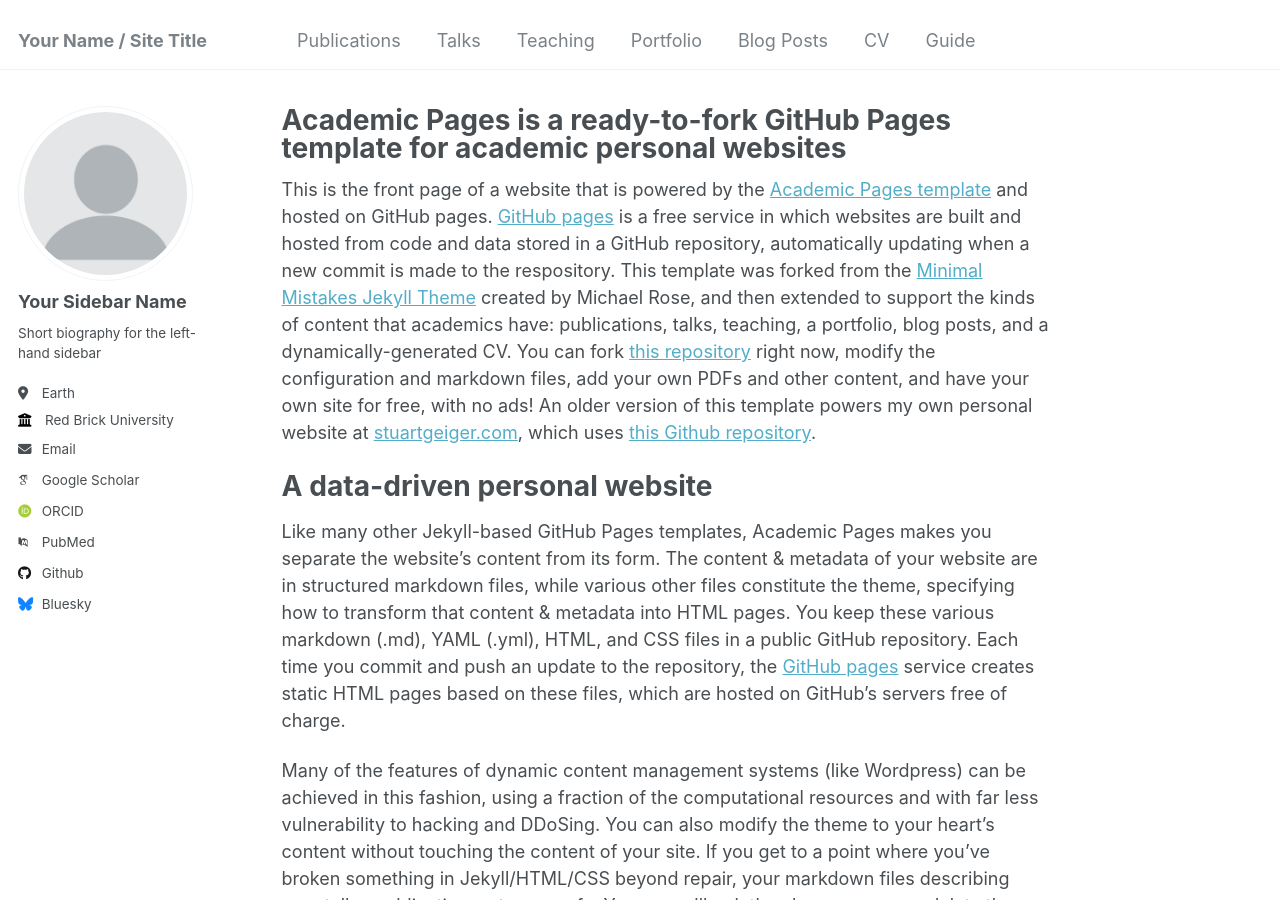
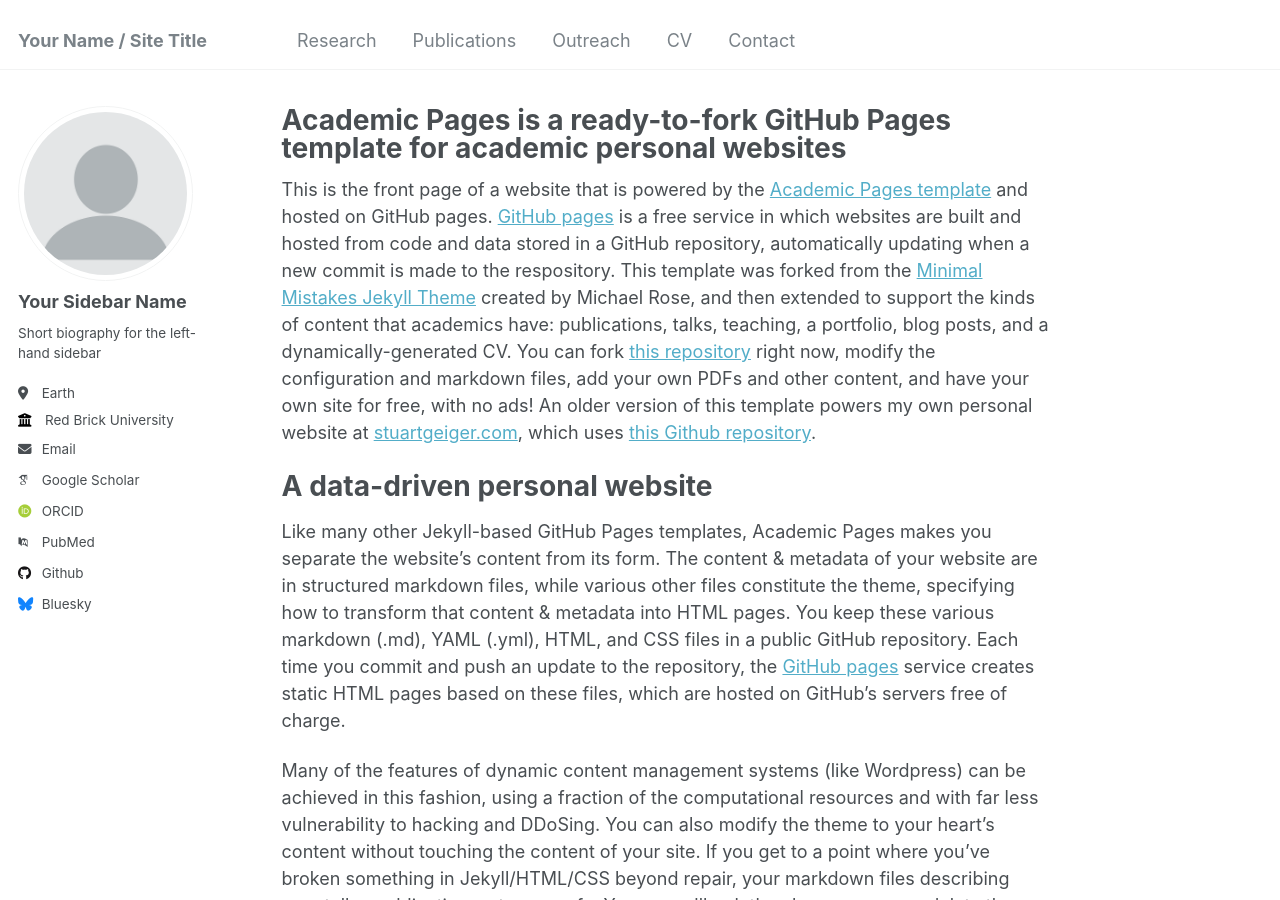
Before and after one commit to stevengiacalone/stevengiacalone.github.io, a Jekyll site: the page built from _pages/about.md, in a window 1280 px wide and 900 px high. Built offline with Jekyll 4.4.1, drawn with Linux system fonts in a browser that asks for light colours; some web fonts are replaced.

Commit message:
Update navigation.yml

```diff
--- a/_data/navigation.yml
+++ b/_data/navigation.yml
@@ -5,23 +5,17 @@
 # prevent it from being included in the site.
 
 main:
+  - title: "Research"
+    url: /research/
+
   - title: "Publications"
     url: /publications/
 
-  - title: "Talks"
-    url: /talks/
-
-  - title: "Teaching"
+  - title: "Outreach"
     url: /teaching/
-
-  - title: "Portfolio"
-    url: /portfolio/
-
-  - title: "Blog Posts"
-    url: /year-archive/
 
   - title: "CV"
     url: /cv/
 
-  - title: "Guide"
-    url: /markdown/
+  - title: "Contact"
+    url: /contact/
```
